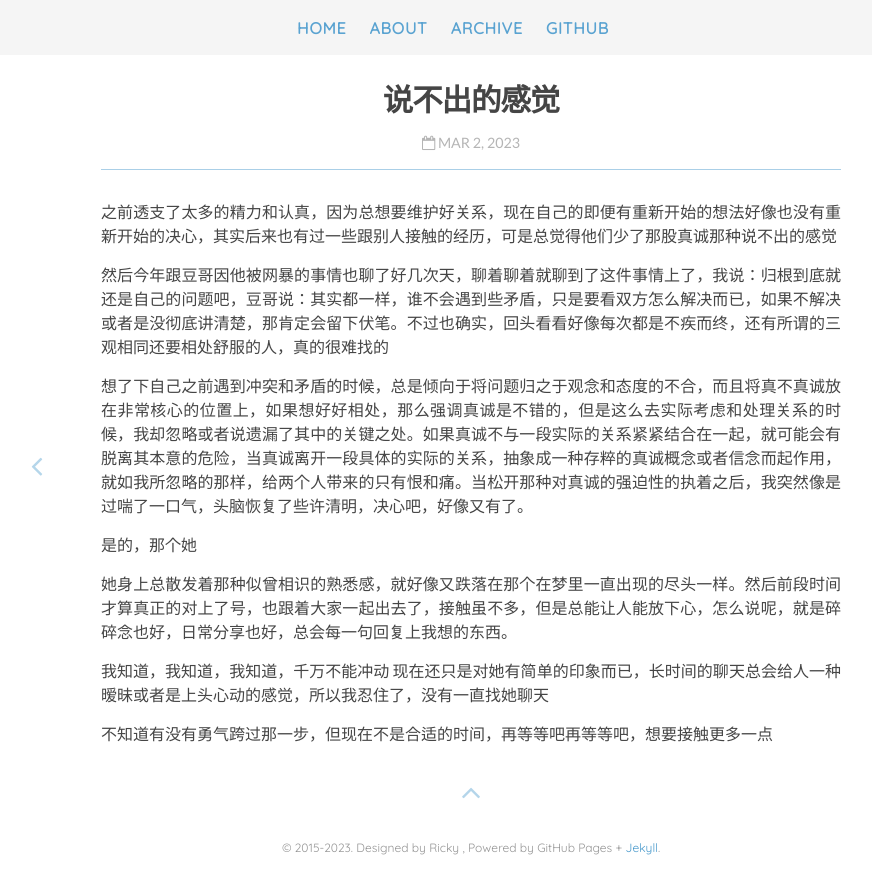
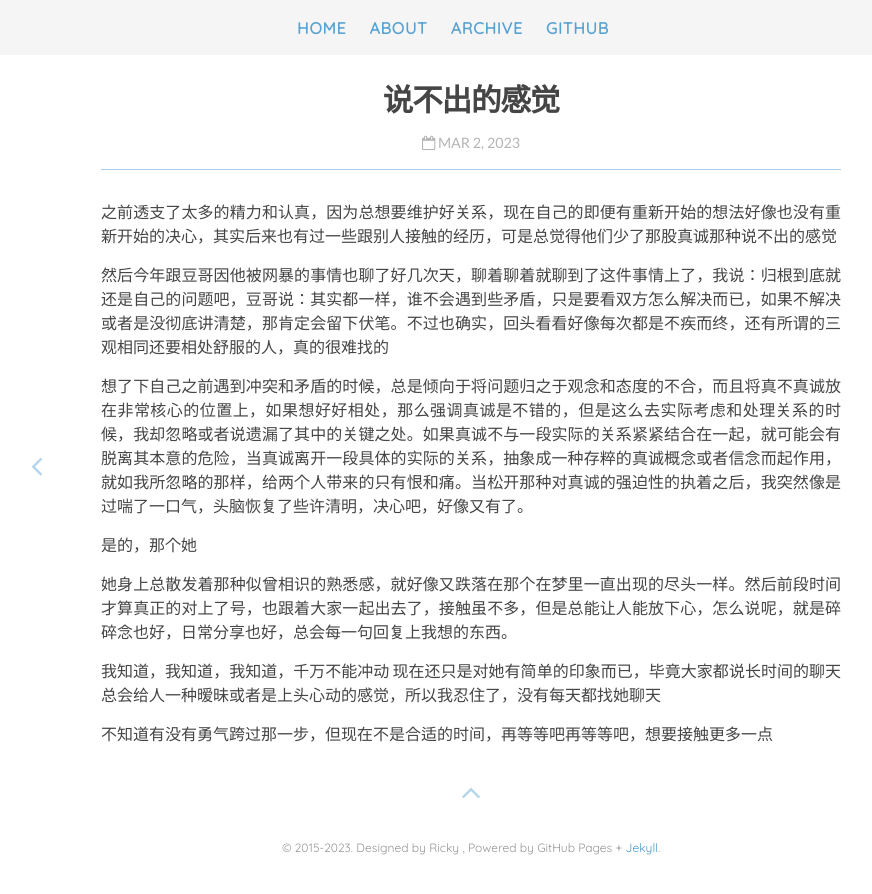
Before and after one commit to Rickylamn/Rickylamn.github.io, a Jekyll site: the page built from _posts/2023-3-2-说不出的感觉.md, in a window 1280 px wide. Shown: the top 894 px of the page, without its empty margins (169-1041 px from the left). Built offline with Jekyll 4.4.1, drawn with Linux system fonts in a browser that asks for light colours; nearby versions of some CDN libraries; our own code applies the rules of GitHub Pages for plain Markdown files; comment, search, counter and statistics services are not loaded.

Commit message:
Update 2023-3-2-说不出的感觉.md

```diff
--- a/_posts/2023-3-2-说不出的感觉.md
+++ b/_posts/2023-3-2-说不出的感觉.md
@@ -9,7 +9,7 @@
 她身上总散发着那种似曾相识的熟悉感，就好像又跌落在那个在梦里一直出现的尽头一样。然后前段时间才算真正的对上了号，也跟着大家一起出去了，接触虽不多，但是总能让人能放下心，怎么说呢，就是碎碎念也好，日常分享也好，总会每一句回复上我想的东西。
 
 我知道，我知道，我知道，千万不能冲动
-现在还只是对她有简单的印象而已，长时间的聊天总会给人一种暧昧或者是上头心动的感觉，所以我忍住了，没有一直找她聊天
+现在还只是对她有简单的印象而已，毕竟大家都说长时间的聊天总会给人一种暧昧或者是上头心动的感觉，所以我忍住了，没有每天都找她聊天
 
 
 不知道有没有勇气跨过那一步，但现在不是合适的时间，再等等吧再等等吧，想要接触更多一点
```
